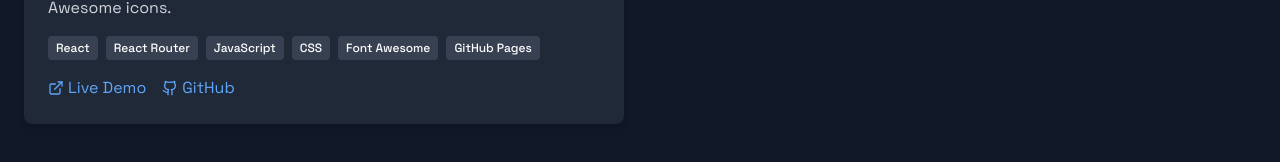
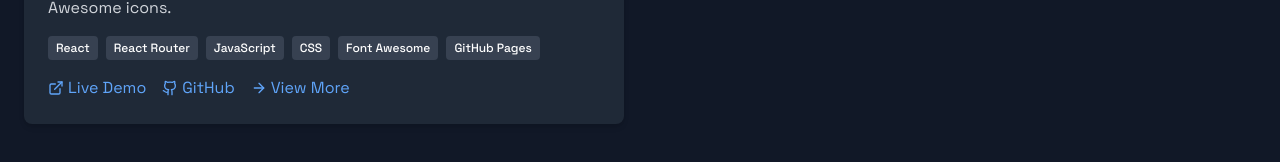
Before and after one commit to Ilyas-Ait-Ali/portfolio-website, a React (Vite) app: page /projects in a window 1280 px wide. Shown: the part 284-446 px from the top of the page. Built offline with nearby package versions, Linux system fonts and the light colour scheme.

Commit message:
feat(projects): add 'View More' link to each project card

```diff
--- a/src/i18n/projects.js
+++ b/src/i18n/projects.js
@@ -7,6 +7,7 @@
         "A responsive e-commerce showcase site for sport equipment and supplements. Built with React and React Router, styled with Font Awesome icons.",
       live: "Live Demo",
       github: "GitHub",
+      viewMore: "View More",
     },
   },
   fr: {
@@ -17,6 +18,7 @@
         "Un site vitrine réactif pour du matériel sportif et des suppléments. Construit avec React et React Router, stylisé avec des icônes Font Awesome.",
       live: "Démo",
       github: "GitHub",
+      viewMore: "En savoir plus",
     },
   },
 };
--- a/src/pages/Projects.jsx
+++ b/src/pages/Projects.jsx
@@ -1,5 +1,6 @@
 import { motion } from "framer-motion";
-import { ExternalLink, Github } from "lucide-react";
+import { ExternalLink, Github, ArrowRight } from "lucide-react";
+import { Link } from "react-router-dom";
 import { useLang } from "../contexts/LanguageContext";
 import projects from "../i18n/projects";
 
@@ -9,6 +10,7 @@
 
   const projectList = [
     {
+      id: "suppliespro",
       title: t.suppliesPro.title,
       description: t.suppliesPro.description,
       stack: ["React", "React Router", "JavaScript", "CSS", "Font Awesome", "GitHub Pages"],
@@ -56,7 +58,7 @@
               ))}
             </div>
 
-            <div className="flex gap-4 mt-auto">
+            <div className="flex flex-wrap gap-4 mt-auto">
               <a
                 href={project.live}
                 target="_blank"
@@ -75,6 +77,13 @@
                 <Github size={16} />
                 {t.suppliesPro.github}
               </a>
+              <Link
+                to={`/projects/${project.id}`}
+                className="flex items-center gap-1 text-blue-600 dark:text-blue-400 hover:underline"
+              >
+                <ArrowRight size={16} />
+                {t.suppliesPro.viewMore}
+              </Link>
             </div>
           </motion.div>
         ))}
```
